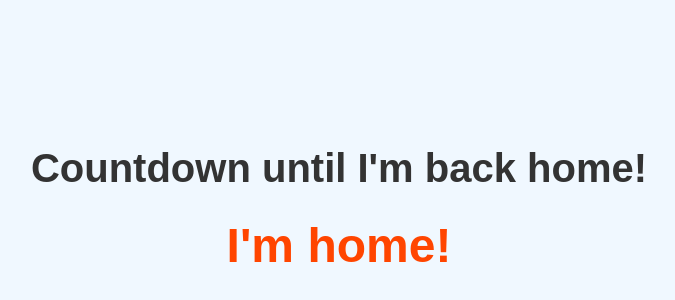
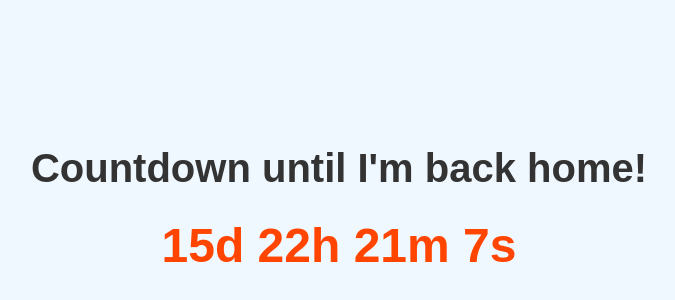
Before and after one commit to ralphcastaneda1/countdown, a plain HTML site: page index.html in a window 1280 px wide. Shown: the part 204-504 px from the top of the page, without its empty margins (301-976 px from the left). Drawn offline with Linux system fonts and the light colour scheme.

Commit message:
Update index.html

```diff
--- a/index.html
+++ b/index.html
@@ -33,7 +33,7 @@
 
     <script>
         // Set the target date (adjust this to your actual date)
-        const targetDate = new Date('2023-12-20T00:00:00'); // Example: December 20, 2023
+        const targetDate = new Date('2024-12-20T00:00:00'); // Example: December 20, 2023
 
         function updateTimer() {
             const now = new Date();
```
